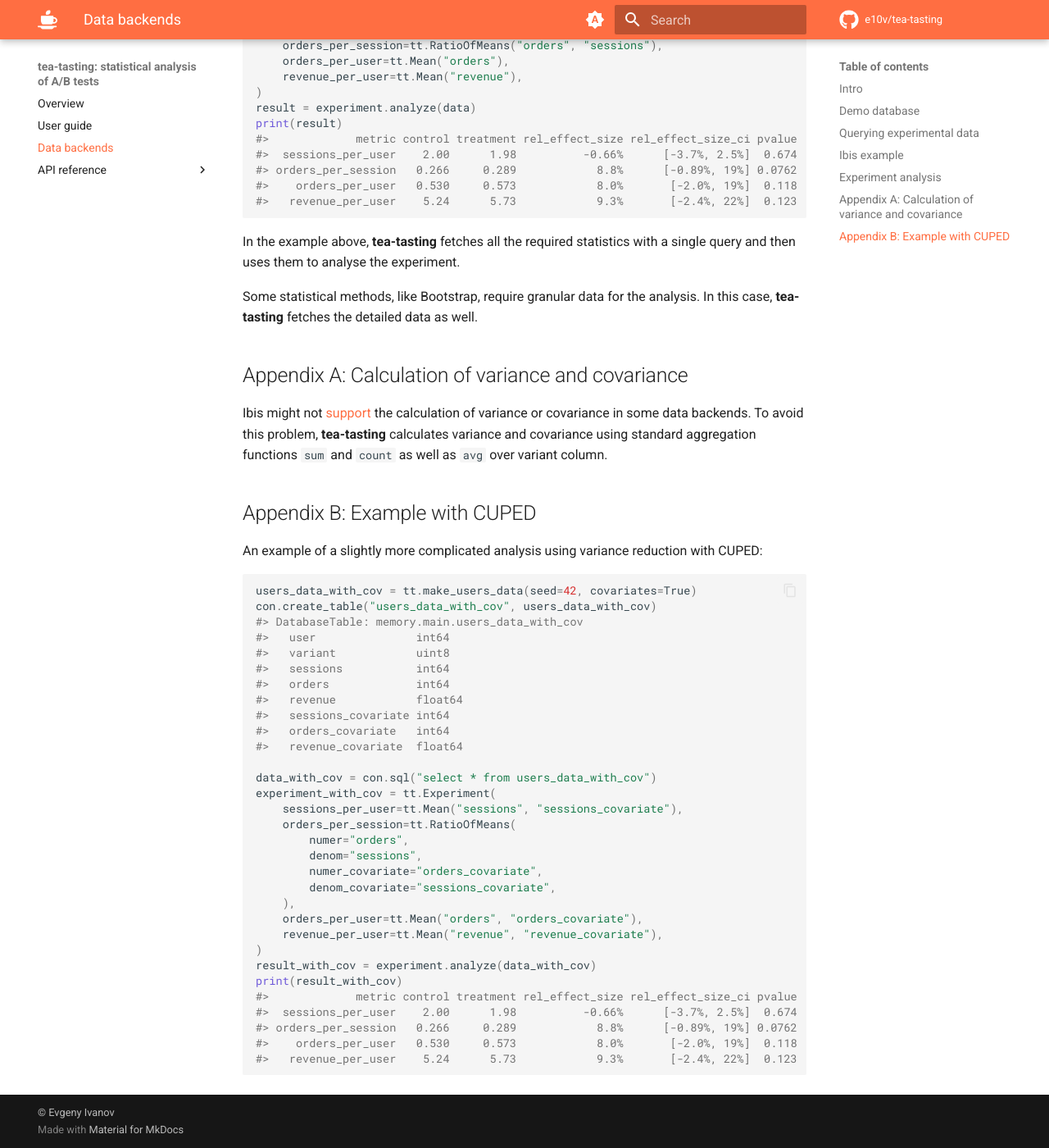
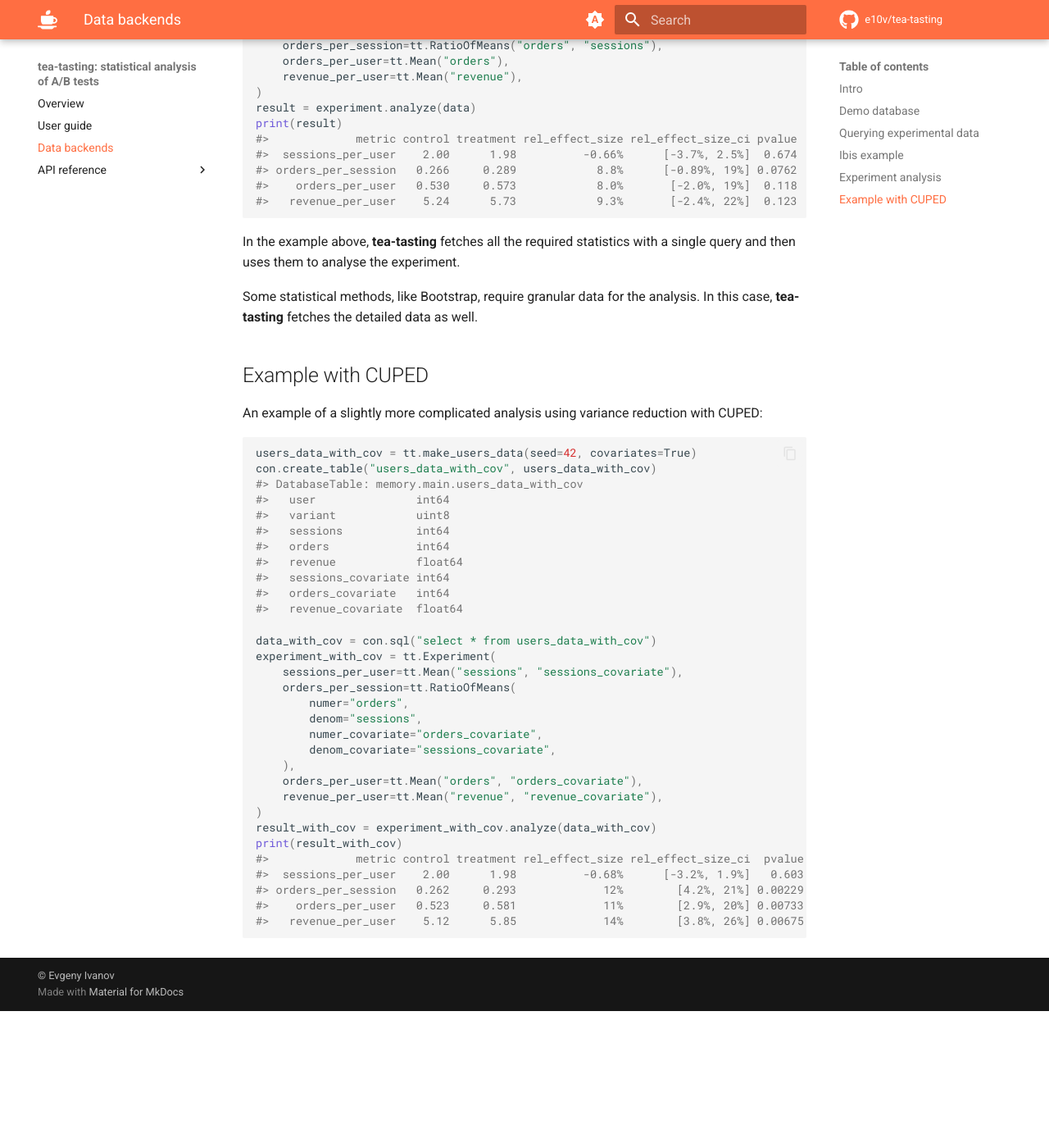
Before and after one commit to e10v/tea-tasting, an MkDocs documentation site: the page built from docs/data-backends.md, in a window 1280 px wide and 1400 px high, scrolled down 3773 px. Shown: the whole window at 82% size. Built offline with MkDocs 1.6.1 and Material for MkDocs 9.7.7, drawn with Linux system fonts in a browser that asks for light colours; comment, search, counter and statistics services are not loaded; after the commit the page ends 5006 px from its top, so only the background shows below that; some of the changed text lies outside the part shown.

Commit message:
Update docs

````diff
--- a/docs/data-backends.md
+++ b/docs/data-backends.md
@@ -41,15 +41,15 @@ con.create_table("users_data", users_data)
 
 In the example above:
 
-- `tt.make_users_data(seed=42)` returns a Pandas DataFrame with example experimental data.
-- `ibis.duckdb.connect()` creates a DuckDB in-process database using Ibis API.
-- `con.create_table("users_data", users_data)` creates and populates a table in the database based on the DataFrame.
+- Function `tt.make_users_data` returns a Pandas DataFrame with example experimental data.
+- Function `ibis.duckdb.connect` creates a DuckDB in-process database using Ibis API.
+- Method `con.create_table` creates and populates a table in the database based on the DataFrame.
 
 See the [Ibis documentation on how to create connections](https://ibis-project.org/reference/connection) to other data backends.
 
 ## Querying experimental data
 
-Method `con.create_table` in the example above returns an instance of Ibis Table which already can be used in the analysis of the experiment. But let's see how to use an arbitrary SQL query to create Ibis Table:
+Method `con.create_table` in the example above returns an instance of Ibis Table which already can be used in the analysis of the experiment. But let's see how to use an SQL query to create Ibis Table:
 
 ```python
 data = con.sql("select * from users_data")
@@ -173,11 +173,7 @@ In the example above, **tea-tasting** fetches all the required statistics with a
 
 Some statistical methods, like Bootstrap, require granular data for the analysis. In this case, **tea-tasting** fetches the detailed data as well.
 
-## Appendix A: Calculation of variance and covariance
-
-Ibis might not [support](https://ibis-project.org/backends/support/matrix) the calculation of variance or covariance in some data backends. To avoid this problem, **tea-tasting** calculates variance and covariance using standard aggregation functions `sum` and `count` as well as `avg` over variant column.
-
-## Appendix B: Example with CUPED
+## Example with CUPED
 
 An example of a slightly more complicated analysis using variance reduction with CUPED:
 
@@ -206,11 +202,11 @@ experiment_with_cov = tt.Experiment(
     orders_per_user=tt.Mean("orders", "orders_covariate"),
     revenue_per_user=tt.Mean("revenue", "revenue_covariate"),
 )
-result_with_cov = experiment.analyze(data_with_cov)
+result_with_cov = experiment_with_cov.analyze(data_with_cov)
 print(result_with_cov)
-#>             metric control treatment rel_effect_size rel_effect_size_ci pvalue
-#>  sessions_per_user    2.00      1.98          -0.66%      [-3.7%, 2.5%]  0.674
-#> orders_per_session   0.266     0.289            8.8%      [-0.89%, 19%] 0.0762
-#>    orders_per_user   0.530     0.573            8.0%       [-2.0%, 19%]  0.118
-#>   revenue_per_user    5.24      5.73            9.3%       [-2.4%, 22%]  0.123
+#>             metric control treatment rel_effect_size rel_effect_size_ci  pvalue
+#>  sessions_per_user    2.00      1.98          -0.68%      [-3.2%, 1.9%]   0.603
+#> orders_per_session   0.262     0.293             12%        [4.2%, 21%] 0.00229
+#>    orders_per_user   0.523     0.581             11%        [2.9%, 20%] 0.00733
+#>   revenue_per_user    5.12      5.85             14%        [3.8%, 26%] 0.00675
 ```
````
Also changed, not shown: README.md (+1 -1 lines), docs/index.md (+1 -1 lines), docs/user-guide.md (+1 -1 lines).
